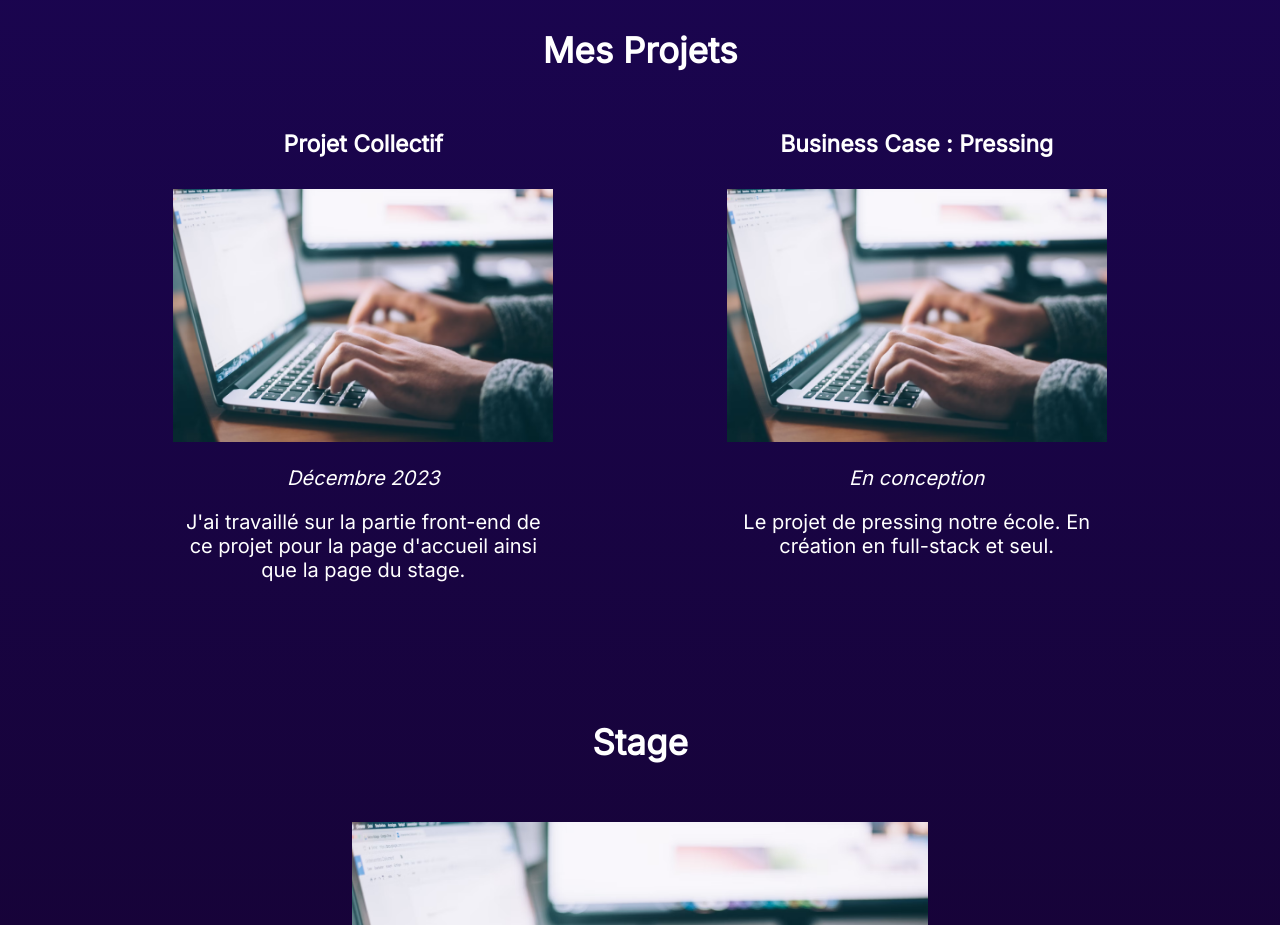
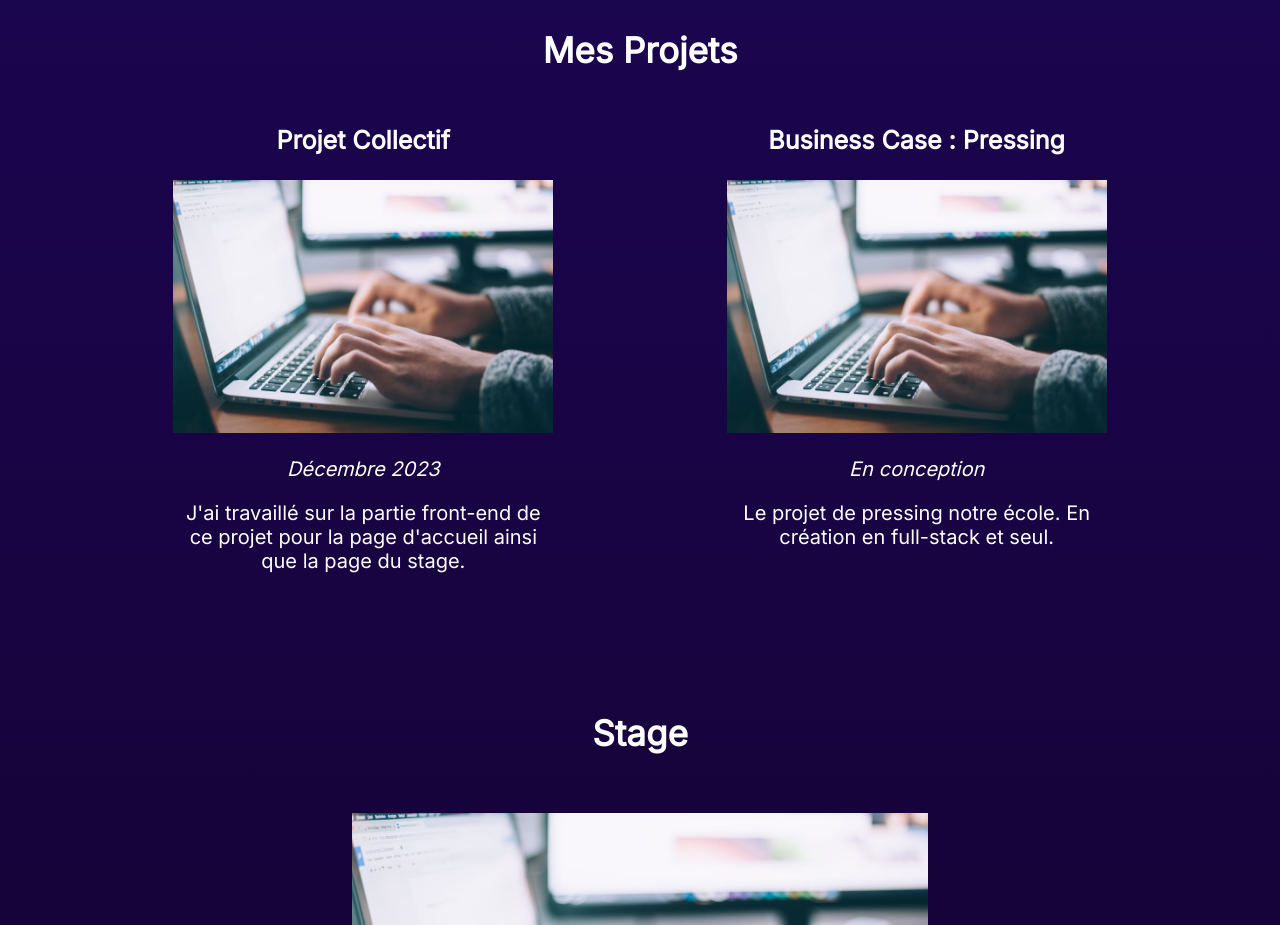
Before and after one commit to Hugimo-kun/Portfolio, a plain HTML site: page index.html in a window 1280 px wide. Shown: the part 1360-2285 px from the top of the page. Drawn offline with Linux system fonts and the light colour scheme; a script that the page names is missing.

Commit message:
passage de h4 à h3 pour les titres dans Mes projets

```diff
--- a/css/styles.sass
+++ b/css/styles.sass
@@ -6,7 +6,6 @@ $font-family: "Inter", sans-serif
 $font-size-h1: 64px
 $font-size-h2: 35px
 $font-size-h3: 25px
-$font-size-h4: 23px
 $font-size-p: 20px
 $font-size-a: 20px
 
@@ -43,9 +42,6 @@ h2
 
 h3
   font-size: $font-size-h3
-
-h4
-  font-size: $font-size-h4
 
 p,
 a,
@@ -220,9 +216,6 @@ footer
   h3
     font-size: 23px
 
-  h4
-    font-size: 20px
-
   p
     font-size: 17px
 
--- a/index.html
+++ b/index.html
@@ -68,7 +68,7 @@
         <h2>Mes Projets</h2>
         <section id="AllProjects">
           <section id="FirstProject">
-            <h4>Projet Collectif</h4>
+            <h3>Projet Collectif</h3>
             <img src="imgs/web.png" alt="Site projet collectif" />
             <p id="Date">Décembre 2023</p>
             <p>
@@ -77,7 +77,7 @@
             </p>
           </section>
           <section id="OngoingProject">
-            <h4>Business Case : Pressing</h4>
+            <h3>Business Case : Pressing</h3>
             <img src="imgs/web.png" alt="Site Business Case" />
             <p id="Date">En conception</p>
             <p>
```
Also changed, not shown: css/styles.css, css/styles.min.css.
